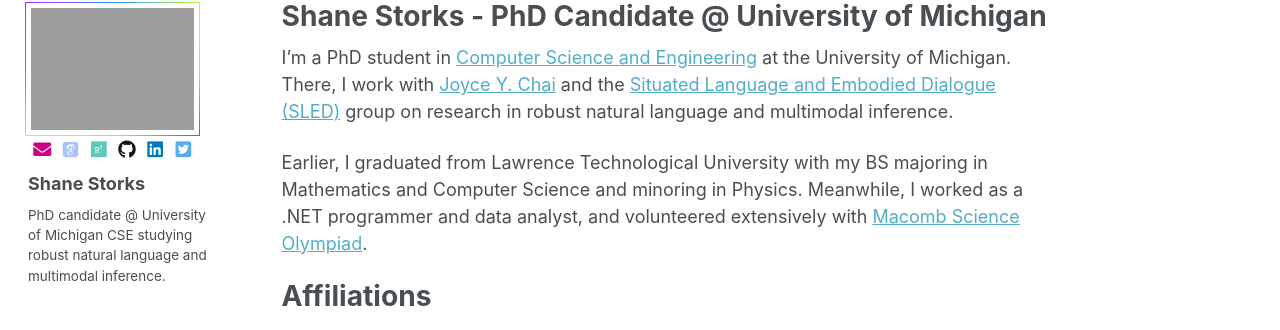
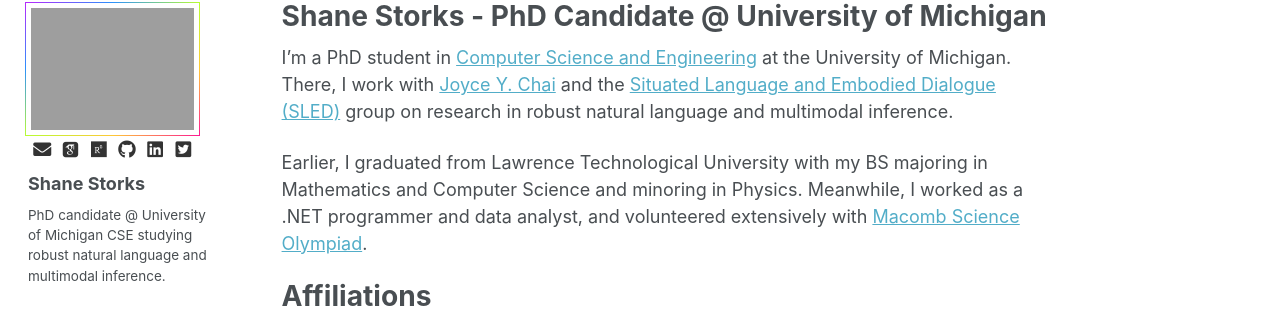
Before and after one commit to shanestorks/shanestorks.github.io, a Jekyll site: the page built from _pages/about.md, in a window 1280 px wide. Shown: the part 116-446 px from the top of the page. Built offline with Jekyll 4.4.1, drawn with Linux system fonts in a browser that asks for light colours; some web fonts are replaced.

Commit message:
Sidebar changes

```diff
--- a/_sass/_utilities.scss
+++ b/_sass/_utilities.scss
@@ -191,66 +191,75 @@ body:hover .visually-hidden button {
     color: #000;
   }
 
+  .fa-envelope {
+    color: #333;
+  }
+
+  .fa-envelope:hover {
+    color: #F00;
+  }
+
+  .ai-google-scholar,
+  .ai-google-scholar-square {
+    // color: $google-scholar-color;
+    color: #333
+  }
+
+  .ai-google-scholar:hover,
+  .ai-google-scholar-square:hover {
+    color: #FA0;
+  }
+
+  .fa-researchgate,
+  .fa-researchgate-square {
+    // color: $researchgate-color;
+    color: #333;
+  }
+
+  .fa-researchgate:hover,
+  .fa-researchgate-square:hover {
+    color: #FF0;
+  }
+
   .fa-github,
   .fa-github-alt,
   .fa-github-square {
-    color: $github-color;
+    // color: $github-color;
+    color: #333;
   }
 
   .fa-github:hover,
   .fa-github-alt:hover,
   .fa-github-square:hover {
-    color: #000;
+    color: #0F0;
   }
 
   .fa-linkedin,
   .fa-linkedin-square {
-    color: $linkedin-color;
+    // color: $linkedin-color;
+    color: #333;
   }
 
   .fa-linkedin:hover,
   .fa-linkedin-square:hover {
-    color: #000;
+    color: #00F;
   }
 
   .fa-twitter,
   .fa-twitter-square {
-    color: $twitter-color;
+    // color: $twitter-color;
+    color: #333
   }
 
   .fa-twitter:hover,
   .fa-twitter-square:hover {
-    color: #000;
-  }
-
-  .fa-researchgate,
-  .fa-researchgate-square {
-    color: $researchgate-color;
-  }
-
-  .fa-researchgate:hover,
-  .fa-researchgate-square:hover {
-    color: #000;
+    color: #F0F;
   }
 
 
-  .ai-google-scholar,
-  .ai-google-scholar-square {
-    color: $google-scholar-color;
-  }
 
-  .ai-google-scholar:hover,
-  .ai-google-scholar-square:hover {
-    color: #000;
-  }
 
-  .fa-envelope {
-    color: #CC0085;
-  }
 
-  .fa-envelope:hover {
-    color: #000;
-  }
 
 }
 
```
